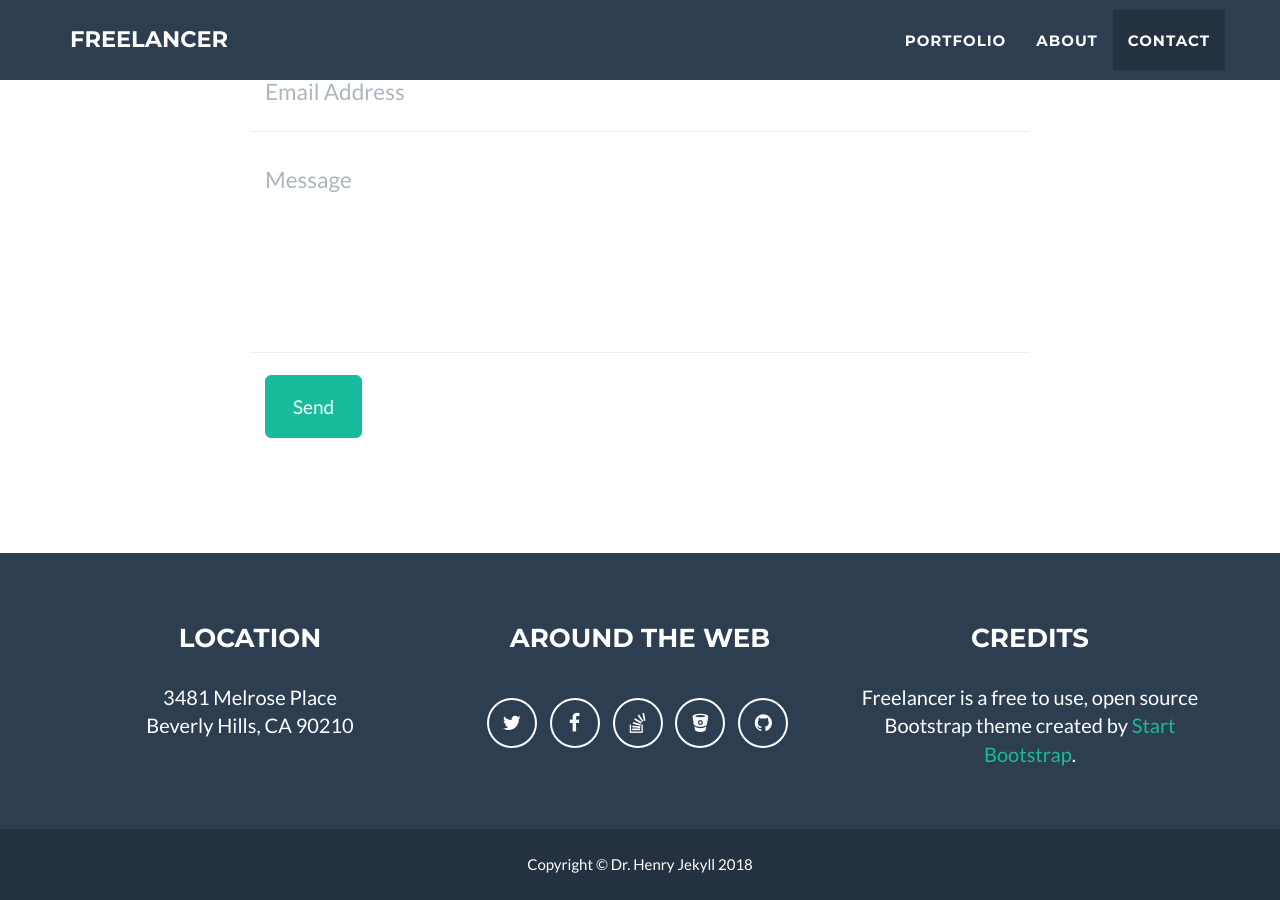
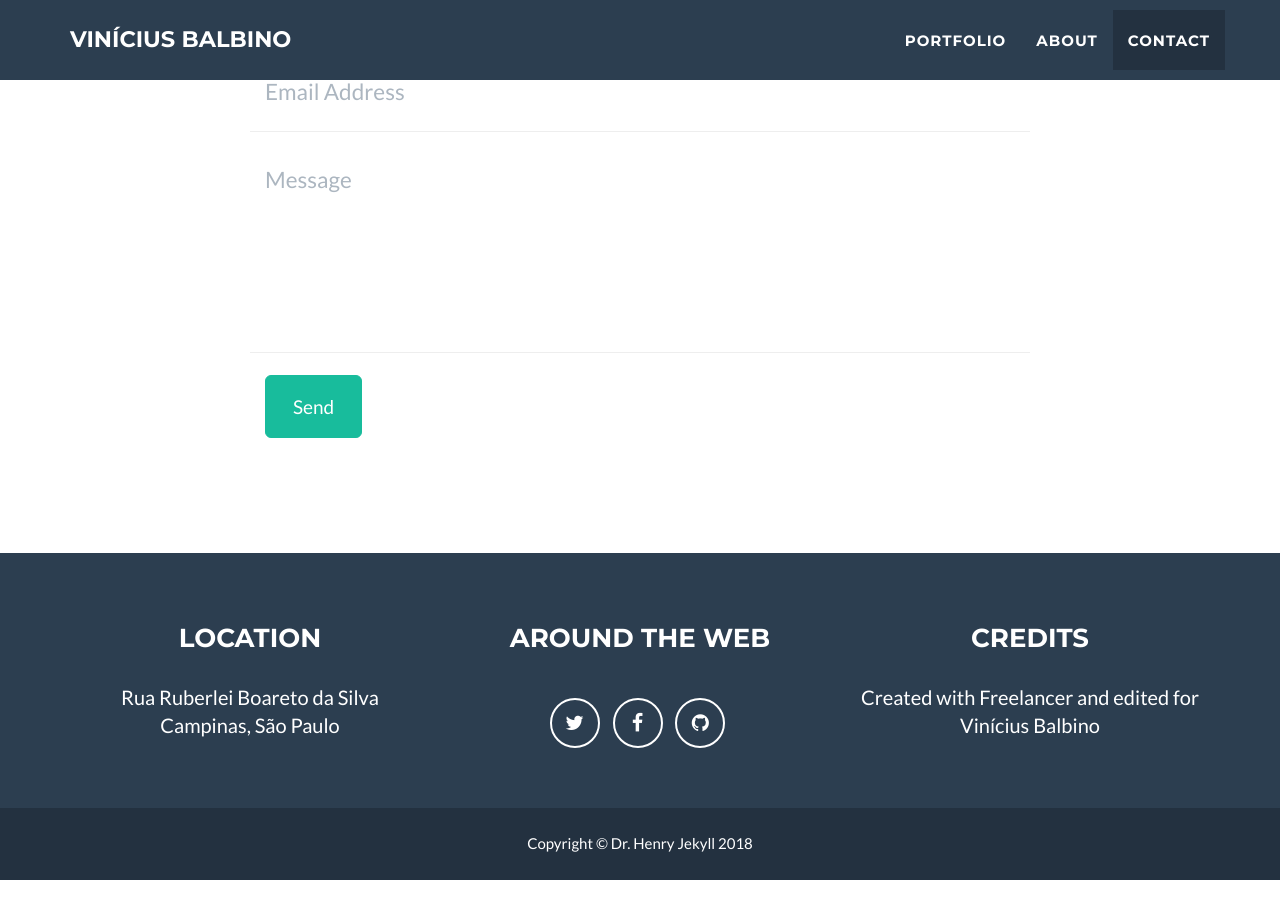
Before and after one commit to vbalbs/resume, a Jekyll site: the page built from index.html, in a window 1280 px wide and 900 px high, scrolled down 2403 px. Built offline with Jekyll 4.4.1, drawn with Linux system fonts in a browser that asks for light colours; some of the changed text lies outside the part shown.

Commit message:
Config Changes

```diff
--- a/_config.yml
+++ b/_config.yml
@@ -1,11 +1,11 @@
 # Site settings
-title: Freelancer
-email: your-email@domain.com
-url: https://example.github.io
-description: "Write an awesome description for your new site here. You can edit this line in _config.yml. It will appear in your document head meta (for Google search results) and in your feed.xml site description."
-keywords: "your keywords, separated by commas"
-skills: "Web Developer - Graphic Artist - User Experience Designer"
-meta_author: LastName FirstName
+title: Vinícius Balbino
+email: vbalbinods@gmail.com
+url: https://vbalbs.github.io
+description: "Vinícius Balbino extended portfolio."
+keywords: "Developer, UNICAMP"
+skills: "Developer - Customer Success - Designer"
+meta_author: Souza Vinícius
 
 # Google webmaster tools
 google_verify:
@@ -40,23 +40,19 @@ footer:
 # Social networks usernames (many more available: google-plus, flickr, dribbble, pinterest, instagram, tumblr, linkedin, etc.)
 social:
   - title: twitter
-    url: http://twitter.com/jekyllrb
+    url: http://twitter.com/vbalbs1
   - title: facebook
-    url:
-  - title: stack-overflow
-    url: http://stackoverflow.com/questions/tagged/jekyll
-  - title: bitbucket
-    url: http://bitbucket.org/jekyll
+    url: http://facebook.com/vbalbs2
   - title: github
-    url: http://github.com/jekyll
+    url: http://github.com/vbalbs
 
 # Postal address (add as many lines as necessary)
 address:
-  - line: 3481 Melrose Place
-  - line: Beverly Hills, CA 90210
+  - line: Rua Ruberlei Boareto da Silva
+  - line: Campinas, São Paulo
 
 # Credits content
-credits: 'Freelancer is a free to use, open source Bootstrap theme created by <a href="http://startbootstrap.com">Start Bootstrap</a>.'
+credits: 'Created with Freelancer and edited for Vinícius Balbino'
 
 # Build settings
 markdown: kramdown
--- a/_includes/about.html
+++ b/_includes/about.html
@@ -13,7 +13,7 @@
                       This page is made entirely with HTML, CSS, JavaScript and is based on the Open source Jekyll page called Freelancer.</p>
                 </div>
                 <div class="col-lg-4">
-                    <p>The projects that were showcased in this page were made entirely or partly by <i>Vinícius Balbino</i>, if you are interested in sponsoring one of the projects above, please contact me down below</p>
+                    <p>The projects that were showcased in this page were made entirely or partly by <i>Vinícius Balbino</i>, if you are interested in sponsoring one of the projects above, please contact me down below.</p>
                 </div>
             </div>
         </div>
```
